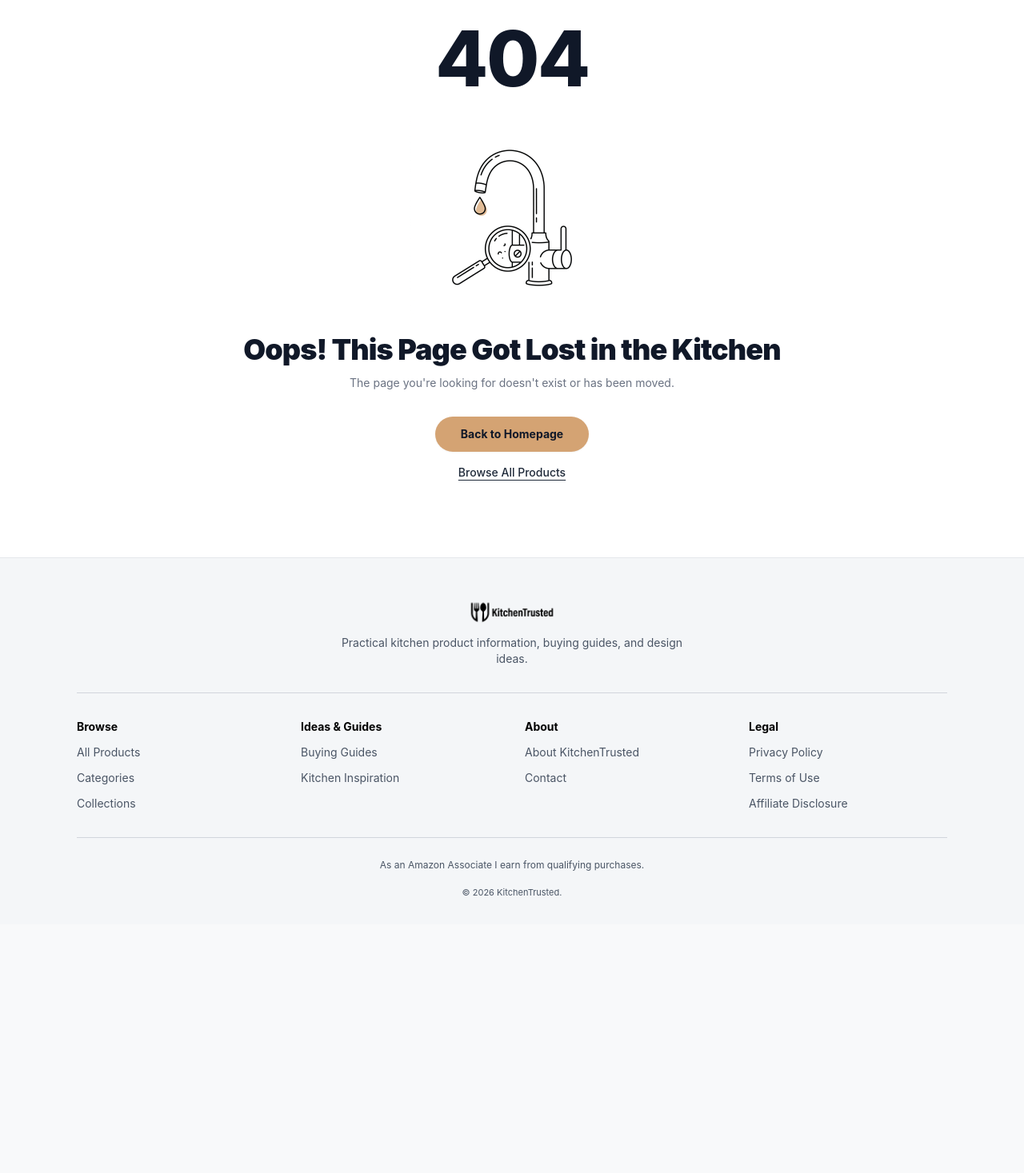
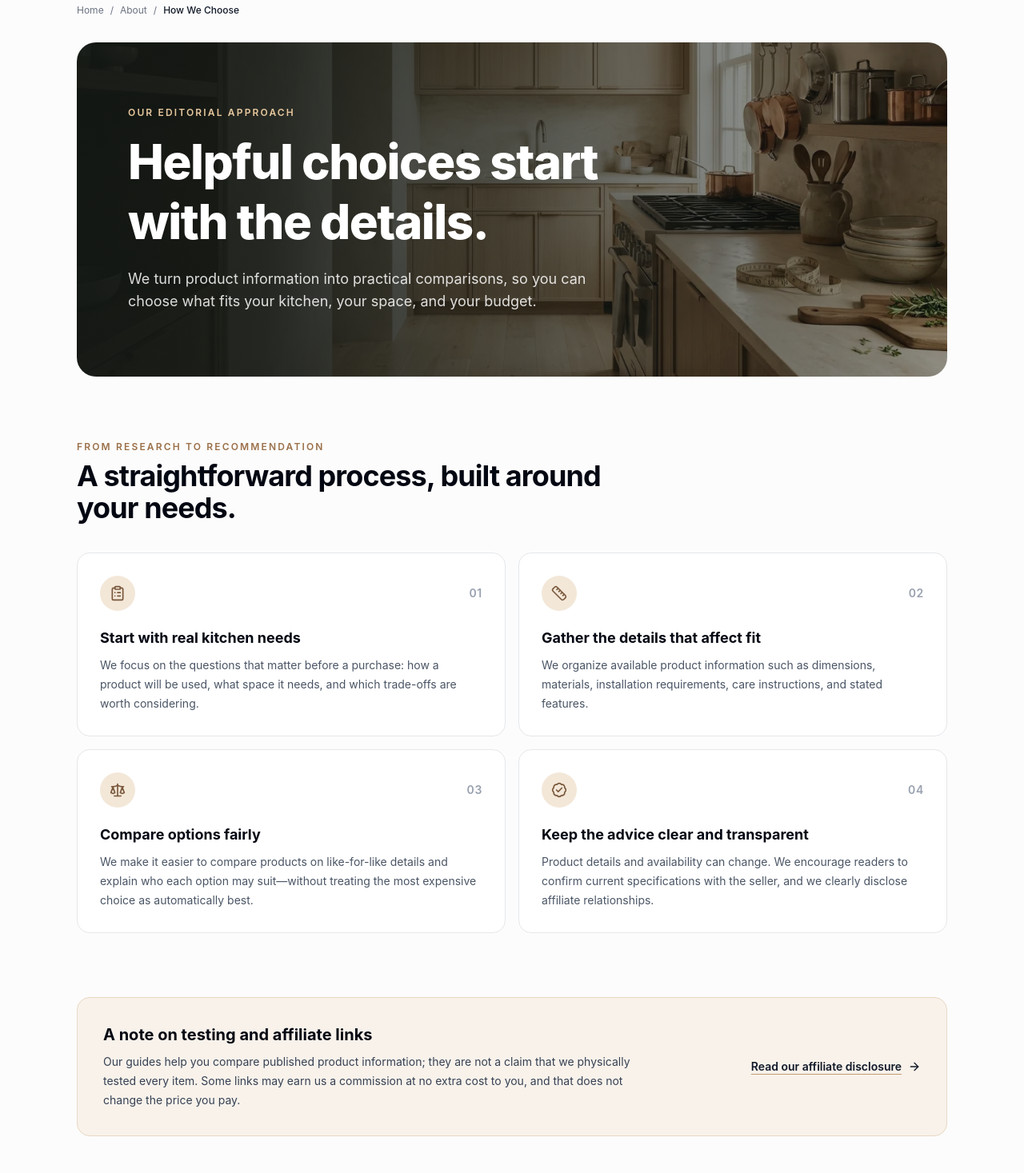
Before and after one commit to abdelilahlairabi/kitchen-reviews, a React (Vite) app: page /how-we-choose in a window 1280 px wide. Shown: the part 140-1607 px from the top of the page at 80% size. Before the commit the page ends 1296 px from the top, so only its background shows below. Built offline with nearby package versions, Linux system fonts and the light colour scheme.

Commit message:
Add How We Choose editorial page

```diff
--- a/scripts/generate-sitemap.js
+++ b/scripts/generate-sitemap.js
@@ -49,6 +49,7 @@ const staticPaths = [
   '/guides',
   '/inspiration',
   '/about',
+  '/how-we-choose',
   '/contact',
   '/privacy',
   '/terms',
--- a/src/App.jsx
+++ b/src/App.jsx
@@ -11,6 +11,7 @@ const Categories = lazy(() => import('./pages/Categories'));
 const Collections = lazy(() => import('./pages/Collections'));
 const Guides = lazy(() => import('./pages/Guides'));
 const About = lazy(() => import('./pages/About'));
+const HowWeChoose = lazy(() => import('./pages/HowWeChoose'));
 const Contact = lazy(() => import('./pages/Contact'));
 const Privacy = lazy(() => import('./pages/Privacy'));
 const Terms = lazy(() => import('./pages/Terms'));
@@ -51,6 +52,7 @@ export function AppContent() {
             <Route path="/collections" element={<Collections />} />
             <Route path="/guides" element={<Guides />} />
             <Route path="/about" element={<About />} />
+            <Route path="/how-we-choose" element={<HowWeChoose />} />
             <Route path='/contact' element={<Contact />} />
             <Route path='/privacy' element={<Privacy />} />
             <Route path='/terms' element={<Terms />} />
--- a/src/components/Footer.jsx
+++ b/src/components/Footer.jsx
@@ -20,6 +20,7 @@ const footerGroups = [
     title: 'About',
     links: [
       { label: 'About KitchenTrusted', to: '/about' },
+      { label: 'How We Choose', to: '/how-we-choose' },
       { label: 'Contact', to: '/contact' },
     ],
   },
--- a/src/components/about/AboutProcess.jsx
+++ b/src/components/about/AboutProcess.jsx
@@ -1,3 +1,5 @@
+import { Link } from 'react-router-dom';
+
 const AboutProcess = () => {
   return (
     <div className="bg-white py-16 border-t border-gray-100">
@@ -23,6 +25,9 @@ const AboutProcess = () => {
             </div>
           ))}
         </div>
+        <Link to="/how-we-choose" className="mt-2 inline-flex items-center rounded-full border border-gray-300 px-5 py-2.5 text-sm font-semibold text-gray-800 transition-colors hover:border-gray-900 hover:text-black focus-visible:outline focus-visible:outline-2 focus-visible:outline-offset-2 focus-visible:outline-gray-900">
+          See our full process
+        </Link>
       </div>
     </div>
   );
--- /dev/null
+++ b/src/pages/HowWeChoose.jsx
@@ -0,0 +1,108 @@
+import { ArrowRight, BadgeCheck, ClipboardList, Ruler, Scale } from 'lucide-react';
+import { Link } from 'react-router-dom';
+import PageMeta from '../components/PageMeta';
+
+const steps = [
+  {
+    number: '01',
+    icon: ClipboardList,
+    title: 'Start with real kitchen needs',
+    description: 'We focus on the questions that matter before a purchase: how a product will be used, what space it needs, and which trade-offs are worth considering.',
+  },
+  {
+    number: '02',
+    icon: Ruler,
+    title: 'Gather the details that affect fit',
+    description: 'We organize available product information such as dimensions, materials, installation requirements, care instructions, and stated features.',
+  },
+  {
+    number: '03',
+    icon: Scale,
+    title: 'Compare options fairly',
+    description: 'We make it easier to compare products on like-for-like details and explain who each option may suit—without treating the most expensive choice as automatically best.',
+  },
+  {
+    number: '04',
+    icon: BadgeCheck,
+    title: 'Keep the advice clear and transparent',
+    description: 'Product details and availability can change. We encourage readers to confirm current specifications with the seller, and we clearly disclose affiliate relationships.',
+  },
+];
+
+const HowWeChoose = () => (
+  <div className="min-h-screen bg-[#fcfcfc] pb-16">
+    <PageMeta
+      title="How We Choose Kitchen Product Recommendations | KitchenTrusted"
+      description="Learn how KitchenTrusted organizes product information, compares kitchen products, and keeps buying advice practical and transparent."
+    />
+
+    <div className="mx-auto max-w-6xl px-4 pt-7 sm:px-6 lg:px-8">
+      <nav aria-label="Breadcrumb" className="mb-8 text-xs text-gray-500">
+        <Link to="/" className="hover:text-black">Home</Link>
+        <span className="mx-2">/</span>
+        <Link to="/about" className="hover:text-black">About</Link>
+        <span className="mx-2">/</span>
+        <span className="font-medium text-gray-900">How We Choose</span>
+      </nav>
+
+      <header
+        className="relative isolate overflow-hidden rounded-3xl bg-[#202521] bg-cover bg-center px-6 py-12 text-white sm:px-10 sm:py-16 lg:px-16 lg:py-20"
+        style={{
+          backgroundImage: "linear-gradient(90deg, rgba(22, 27, 23, 0.84) 0%, rgba(22, 27, 23, 0.69) 52%, rgba(22, 27, 23, 0.35) 100%), url('/about/how-we-choose-banner.webp')",
+        }}
+      >
+        <div className="max-w-2xl">
+          <p className="mb-4 text-xs font-semibold uppercase tracking-[0.18em] text-[#e8c99f]">Our editorial approach</p>
+          <h1 className="mb-5 text-4xl font-extrabold leading-tight tracking-tight sm:text-5xl lg:text-6xl">
+            Helpful choices start with the details.
+          </h1>
+          <p className="max-w-xl text-base leading-7 text-white/85 sm:text-lg">
+            We turn product information into practical comparisons, so you can choose what fits your kitchen, your space, and your budget.
+          </p>
+        </div>
+      </header>
+
+      <section className="py-14 sm:py-20" aria-labelledby="process-title">
+        <div className="mb-9 max-w-2xl">
+          <p className="mb-2 text-xs font-semibold uppercase tracking-[0.18em] text-[#9b7049]">From research to recommendation</p>
+          <h2 id="process-title" className="text-3xl font-bold tracking-tight text-gray-950 sm:text-4xl">A straightforward process, built around your needs.</h2>
+        </div>
+
+        <ol className="grid gap-4 sm:grid-cols-2">
+          {steps.map(({ number, icon: Icon, title, description }) => (
+            <li key={number} className="rounded-2xl border border-gray-200 bg-white p-6 sm:p-7">
+              <div className="mb-5 flex items-center justify-between">
+                <span className="flex h-11 w-11 items-center justify-center rounded-full bg-[#f3e7d8] text-[#79583c]">
+                  <Icon size={20} aria-hidden="true" />
+                </span>
+                <span className="text-sm font-semibold tracking-wider text-gray-400">{number}</span>
+              </div>
+              <h3 className="mb-2 text-lg font-bold text-gray-950">{title}</h3>
+              <p className="text-sm leading-6 text-gray-600">{description}</p>
+            </li>
+          ))}
+        </ol>
+      </section>
+
+      <aside className="rounded-2xl border border-[#ead8c2] bg-[#f8f2eb] p-6 sm:flex sm:items-center sm:justify-between sm:gap-8 sm:p-8">
+        <div className="max-w-2xl">
+          <h2 className="mb-2 text-xl font-bold text-gray-950">A note on testing and affiliate links</h2>
+          <p className="text-sm leading-6 text-gray-700">
+            Our guides help you compare published product information; they are not a claim that we physically tested every item. Some links may earn us a commission at no extra cost to you, and that does not change the price you pay.
+          </p>
+        </div>
+        <Link to="/affiliate-disclosure" className="mt-5 inline-flex shrink-0 items-center gap-2 text-sm font-semibold text-gray-900 underline decoration-[#c49b70] underline-offset-4 hover:text-[#79583c] sm:mt-0">
+          Read our affiliate disclosure <ArrowRight size={16} aria-hidden="true" />
+        </Link>
+      </aside>
+
+      <div className="mt-12 text-center">
+        <Link to="/guides" className="inline-flex items-center gap-2 rounded-full bg-[#202521] px-6 py-3 text-sm font-semibold text-white transition-colors hover:bg-[#343c35] focus-visible:outline focus-visible:outline-2 focus-visible:outline-offset-2 focus-visible:outline-[#202521]">
+          Explore our buying guides <ArrowRight size={16} aria-hidden="true" />
+        </Link>
+      </div>
+    </div>
+  </div>
+);
+
+export default HowWeChoose;
```
Also changed, not shown: public/about/how-we-choose-banner.webp (added), public/llms.txt.
